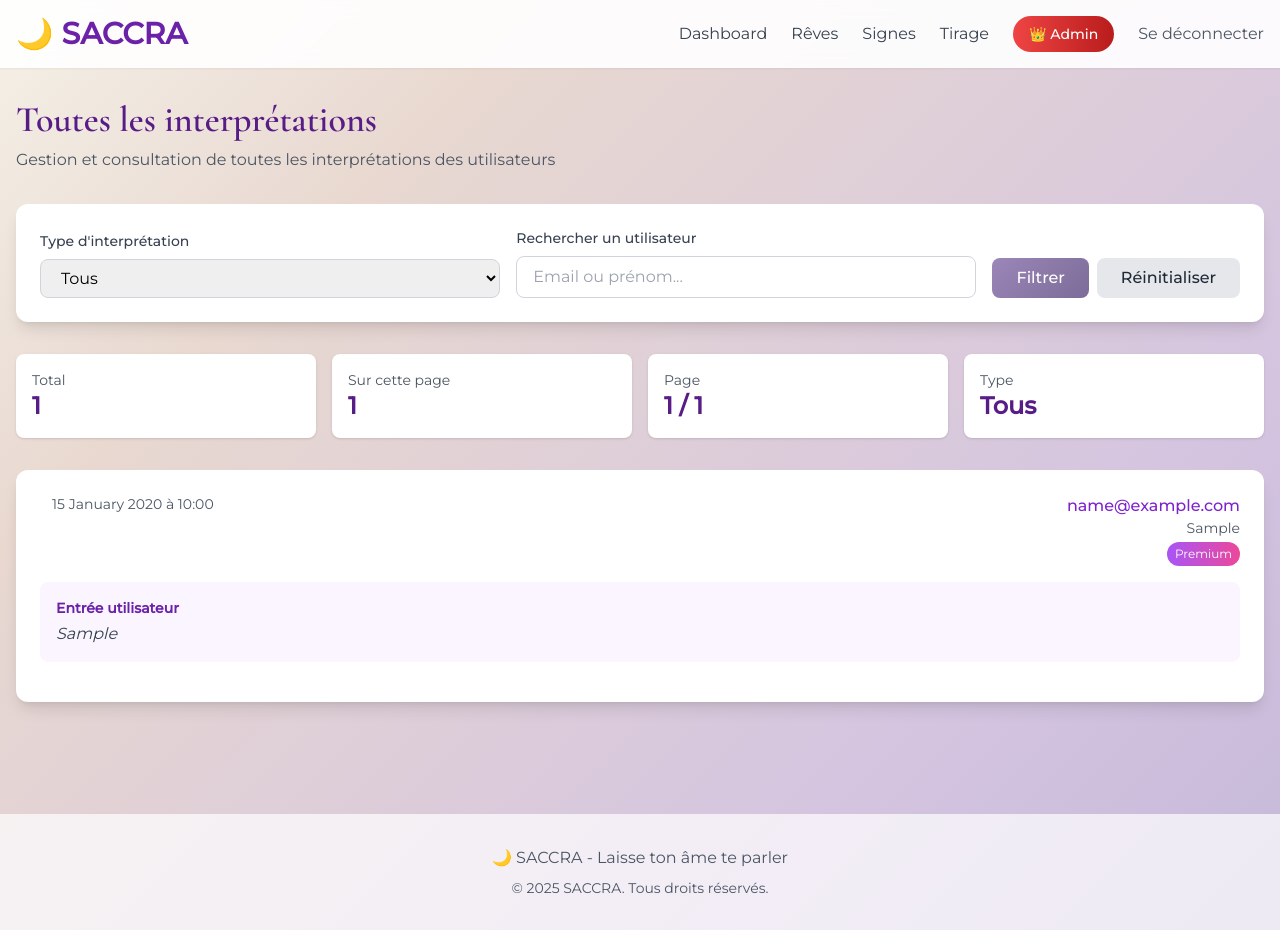
After one commit to max0067/saccra, a Flask app: page /admin/interpretations in a window 1280 px wide. The commit adds this page. Run offline with Flask 3, Linux system fonts and the light colour scheme; a user stored in the database is signed in; tables that the repository leaves empty hold one stand-in row (values such as "Sample post"); some libraries are stand-ins or nearby versions.

Commit message:
Feature: Améliorations UX et nouvelle interface admin
1. Cartes de tarot agrandies pour meilleure visibilité (w-32 → w-56)
2. Affichage corrigé dans l'historique : affiche seulement la question pour les tirages de tarot
3. Nouvelle interface admin pour consulter toutes les interprétations des utilisateurs avec filtres et recherche
4. Guidance audio : génération automatique d'interprétation audio via OpenAI TTS

Modifications techniques :
- Ajout méthode get_user_input_dict() dans modèle Interpretation
- Nouvelle route admin/interpretations avec pagination et filtres
- Fonction generate_audio_guidance() avec API text-to-speech OpenAI
- Lecteur audio intégré dans page de tarot avec génération à la demande

```diff
--- a/app/models.py
+++ b/app/models.py
@@ -142,6 +142,13 @@ class Interpretation(db.Model):
         except:
             return {"symbolism": "", "spiritual_message": "", "personal_advice": ""}
 
+    def get_user_input_dict(self):
+        """Parse l'entrée utilisateur si c'est du JSON (pour tarot notamment)"""
+        try:
+            return json.loads(self.user_input)
+        except:
+            return None
+
 
 class SpiritualProfile(db.Model):
     """Profil spirituel détaillé (optionnel, pour extension future)"""
--- a/app/routes/admin.py
+++ b/app/routes/admin.py
@@ -448,3 +448,37 @@ def user_payments(user_id):
             'success': False,
             'error': 'Erreur: {}'.format(str(e))
         }), 500
+
+
+@bp.route('/interpretations')
+@login_required
+@admin_required
+def interpretations():
+    """Liste de toutes les interprétations avec filtres"""
+
+    page = request.args.get('page', 1, type=int)
+    filter_type = request.args.get('filter', 'all')
+    search = request.args.get('search', '')
+
+    query = Interpretation.query
+
+    # Filtres par type
+    if filter_type in ['dream', 'sign', 'tarot']:
+        query = query.filter_by(type=filter_type)
+
+    # Recherche par email ou prénom d'utilisateur
+    if search:
+        query = query.join(User).filter(
+            (User.email.contains(search)) |
+            (User.first_name.contains(search))
+        )
+
+    # Pagination
+    interpretations_paginated = query.order_by(Interpretation.created_at.desc()).paginate(
+        page=page, per_page=20, error_out=False
+    )
+
+    return render_template('admin/interpretations.html',
+                          interpretations=interpretations_paginated,
+                          filter_type=filter_type,
+                          search=search)
--- a/app/templates/admin/dashboard.html
+++ b/app/templates/admin/dashboard.html
@@ -11,9 +11,10 @@
     </div>
 
     <!-- Navigation Admin -->
-    <div class="mb-6 flex space-x-4">
+    <div class="mb-6 flex space-x-4 flex-wrap gap-2">
         <a href="{{ url_for('admin.dashboard') }}" class="px-4 py-2 bg-purple-600 text-white rounded-lg shadow">Statistiques</a>
         <a href="{{ url_for('admin.users') }}" class="px-4 py-2 bg-white text-purple-600 rounded-lg shadow hover:bg-purple-50">Utilisateurs</a>
+        <a href="{{ url_for('admin.interpretations') }}" class="px-4 py-2 bg-white text-purple-600 rounded-lg shadow hover:bg-purple-50">Interprétations</a>
         <a href="{{ url_for('admin.promo_codes') }}" class="px-4 py-2 bg-white text-purple-600 rounded-lg shadow hover:bg-purple-50">Codes Promo</a>
         <a href="{{ url_for('admin.site_contents') }}" class="px-4 py-2 bg-white text-purple-600 rounded-lg shadow hover:bg-purple-50">Contenus</a>
     </div>
--- /dev/null
+++ b/app/templates/admin/interpretations.html
@@ -0,0 +1,197 @@
+{% extends "base.html" %}
+
+{% block title %}Interprétations - Admin{% endblock %}
+
+{% block content %}
+<div class="container mx-auto px-4 py-8">
+
+    <div class="mb-8">
+        <h1 class="text-4xl font-bold text-purple-900 mb-2">Toutes les interprétations</h1>
+        <p class="text-gray-600">Gestion et consultation de toutes les interprétations des utilisateurs</p>
+    </div>
+
+    <!-- Filtres -->
+    <div class="bg-white rounded-xl p-6 shadow-lg mb-8">
+        <form method="GET" class="flex flex-wrap gap-4 items-end">
+            <!-- Filtre par type -->
+            <div class="flex-1 min-w-[200px]">
+                <label class="block text-sm font-medium text-gray-700 mb-2">Type d'interprétation</label>
+                <select name="filter" class="w-full px-4 py-2 border border-gray-300 rounded-lg focus:outline-none focus:ring-2 focus:ring-purple-500">
+                    <option value="all" {% if filter_type == 'all' %}selected{% endif %}>Tous</option>
+                    <option value="dream" {% if filter_type == 'dream' %}selected{% endif %}>Rêves 🌙</option>
+                    <option value="sign" {% if filter_type == 'sign' %}selected{% endif %}>Signes ✨</option>
+                    <option value="tarot" {% if filter_type == 'tarot' %}selected{% endif %}>Tarot 🔮</option>
+                </select>
+            </div>
+
+            <!-- Recherche -->
+            <div class="flex-1 min-w-[200px]">
+                <label class="block text-sm font-medium text-gray-700 mb-2">Rechercher un utilisateur</label>
+                <input
+                    type="text"
+                    name="search"
+                    value="{{ search }}"
+                    placeholder="Email ou prénom..."
+                    class="w-full px-4 py-2 border border-gray-300 rounded-lg focus:outline-none focus:ring-2 focus:ring-purple-500"
+                >
+            </div>
+
+            <!-- Boutons -->
+            <div class="flex gap-2">
+                <button type="submit" class="px-6 py-2 btn-primary text-white rounded-lg font-medium">
+                    Filtrer
+                </button>
+                <a href="{{ url_for('admin.interpretations') }}" class="px-6 py-2 bg-gray-200 hover:bg-gray-300 text-gray-800 rounded-lg font-medium">
+                    Réinitialiser
+                </a>
+            </div>
+        </form>
+    </div>
+
+    <!-- Statistiques rapides -->
+    <div class="grid md:grid-cols-4 gap-4 mb-8">
+        <div class="bg-white rounded-lg p-4 shadow">
+            <p class="text-sm text-gray-600">Total</p>
+            <p class="text-2xl font-bold text-purple-900">{{ interpretations.total }}</p>
+        </div>
+        <div class="bg-white rounded-lg p-4 shadow">
+            <p class="text-sm text-gray-600">Sur cette page</p>
+            <p class="text-2xl font-bold text-purple-900">{{ interpretations.items|length }}</p>
+        </div>
+        <div class="bg-white rounded-lg p-4 shadow">
+            <p class="text-sm text-gray-600">Page</p>
+            <p class="text-2xl font-bold text-purple-900">{{ interpretations.page }} / {{ interpretations.pages }}</p>
+        </div>
+        <div class="bg-white rounded-lg p-4 shadow">
+            <p class="text-sm text-gray-600">Type</p>
+            <p class="text-2xl font-bold text-purple-900">
+                {% if filter_type == 'dream' %}🌙 Rêves
+                {% elif filter_type == 'sign' %}✨ Signes
+                {% elif filter_type == 'tarot' %}🔮 Tarot
+                {% else %}Tous
+                {% endif %}
+            </p>
+        </div>
+    </div>
+
+    <!-- Liste des interprétations -->
+    {% if interpretations.items %}
+    <div class="space-y-4">
+        {% for interp in interpretations.items %}
+        <div class="bg-white rounded-xl p-6 shadow-lg hover:shadow-xl transition">
+
+            <!-- En-tête -->
+            <div class="flex items-start justify-between mb-4">
+                <div class="flex items-center gap-3">
+                    <div class="text-3xl">
+                        {% if interp.type == 'dream' %}🌙
+                        {% elif interp.type == 'sign' %}✨
+                        {% elif interp.type == 'tarot' %}🔮
+                        {% endif %}
+                    </div>
+                    <div>
+                        <p class="font-bold text-purple-900 text-lg">
+                            {% if interp.type == 'dream' %}Rêve
+                            {% elif interp.type == 'sign' %}Signe
+                            {% elif interp.type == 'tarot' %}Tirage de Tarot
+                            {% endif %}
+                        </p>
+                        <p class="text-sm text-gray-600">{{ interp.created_at.strftime('%d %B %Y à %H:%M') }}</p>
+                    </div>
+                </div>
+                <div class="text-right">
+                    <a href="{{ url_for('admin.users') }}?search={{ interp.user.email }}" class="text-purple-700 hover:underline font-medium">
+                        {{ interp.user.email }}
+                    </a>
+                    {% if interp.user.first_name %}
+                    <p class="text-sm text-gray-600">{{ interp.user.first_name }}</p>
+                    {% endif %}
+                    {% if interp.user.is_premium %}
+                    <span class="inline-block px-2 py-1 bg-gradient-to-r from-purple-500 to-pink-500 text-white text-xs rounded-full mt-1">
+                        Premium
+                    </span>
+                    {% endif %}
+                </div>
+            </div>
+
+            <!-- Contenu utilisateur -->
+            <div class="mb-4 p-4 bg-purple-50 rounded-lg">
+                <p class="text-sm font-semibold text-purple-800 mb-1">Entrée utilisateur</p>
+                {% if interp.type == 'tarot' %}
+                    {% set user_data = interp.get_user_input_dict() %}
+                    {% if user_data and user_data.question %}
+                        <p class="text-gray-700 italic"><strong>Question :</strong> {{ user_data.question }}</p>
+                        {% if user_data.first_name %}
+                        <p class="text-sm text-gray-600 mt-1">Prénom : {{ user_data.first_name }}{% if user_data.age %}, {{ user_data.age }} ans{% endif %}{% if user_data.city %}, {{ user_data.city }}{% endif %}</p>
+                        {% endif %}
+                    {% else %}
+                        <p class="text-gray-700 italic">{{ interp.user_input }}</p>
+                    {% endif %}
+                {% else %}
+                    <p class="text-gray-700 italic">{{ interp.user_input }}</p>
+                {% endif %}
+            </div>
+
+            <!-- Interprétation (résumé) -->
+            {% set response = interp.get_response_dict() %}
+            <div class="space-y-2">
+                {% if response.interpretation %}
+                <div>
+                    <p class="text-sm font-semibold text-purple-800">Interprétation</p>
+                    <p class="text-gray-700 text-sm">{{ response.interpretation[:200] }}{% if response.interpretation|length > 200 %}...{% endif %}</p>
+                </div>
+                {% endif %}
+
+                {% if response.spiritual_message %}
+                <div>
+                    <p class="text-sm font-semibold text-purple-800">Message spirituel</p>
+                    <p class="text-gray-700 text-sm">{{ response.spiritual_message[:150] }}{% if response.spiritual_message|length > 150 %}...{% endif %}</p>
+                </div>
+                {% endif %}
+
+                {% if response.personal_advice %}
+                <div>
+                    <p class="text-sm font-semibold text-purple-800">Conseil</p>
+                    <p class="text-gray-700 text-sm">{{ response.personal_advice }}</p>
+                </div>
+                {% endif %}
+            </div>
+
+        </div>
+        {% endfor %}
+    </div>
+
+    <!-- Pagination -->
+    {% if interpretations.pages > 1 %}
+    <div class="mt-8 flex justify-center items-center gap-2">
+        {% if interpretations.has_prev %}
+        <a href="{{ url_for('admin.interpretations', page=interpretations.prev_num, filter=filter_type, search=search) }}"
+           class="px-4 py-2 bg-purple-100 hover:bg-purple-200 text-purple-800 rounded-lg font-medium">
+            ← Précédent
+        </a>
+        {% endif %}
+
+        <span class="px-4 py-2 text-gray-700">
+            Page {{ interpretations.page }} / {{ interpretations.pages }}
+        </span>
+
+        {% if interpretations.has_next %}
+        <a href="{{ url_for('admin.interpretations', page=interpretations.next_num, filter=filter_type, search=search) }}"
+           class="px-4 py-2 bg-purple-100 hover:bg-purple-200 text-purple-800 rounded-lg font-medium">
+            Suivant →
+        </a>
+        {% endif %}
+    </div>
+    {% endif %}
+
+    {% else %}
+    <!-- Aucune interprétation -->
+    <div class="bg-white rounded-xl p-12 text-center shadow-lg">
+        <div class="text-6xl mb-4">🔍</div>
+        <h2 class="text-2xl font-bold text-purple-900 mb-3">Aucune interprétation trouvée</h2>
+        <p class="text-gray-600">Essayez d'ajuster vos filtres de recherche</p>
+    </div>
+    {% endif %}
+
+</div>
+{% endblock %}
```
Also changed, not shown: app/routes/interpretations.py (+80 -2 lines), app/services/ai_service.py (+35 -0 lines), app/templates/interpretations/history.html (+10 -1 lines), app/templates/interpretations/tarot.html (+68 -1 lines).
